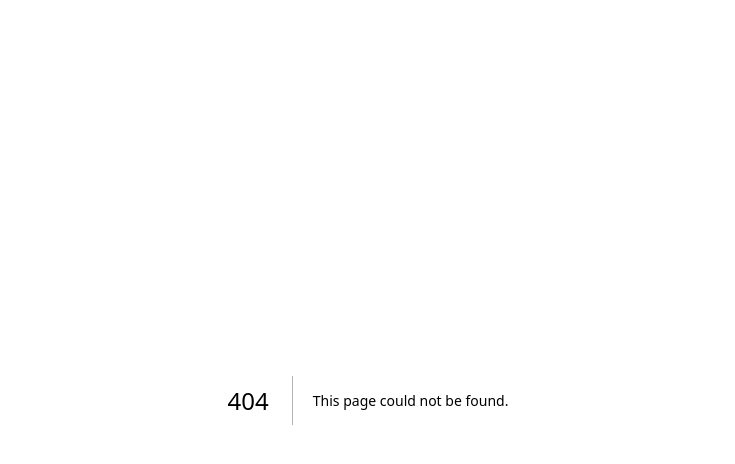
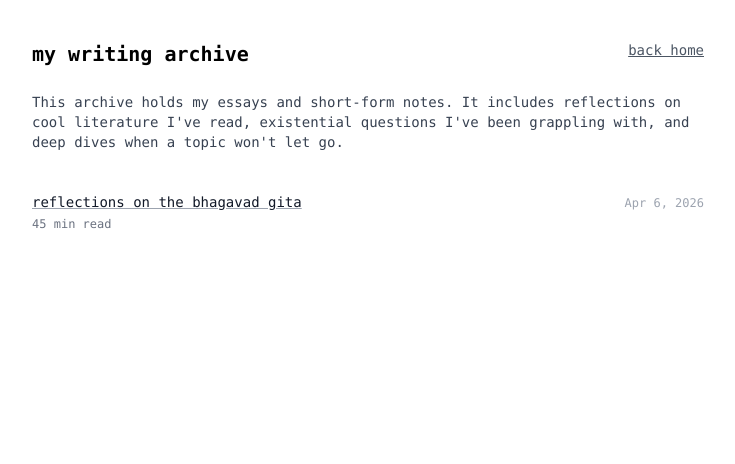
Before and after one commit to jpsingaraju/personal-website, a Next.js app: page /thoughts in a window 1280 px wide. Before the commit this address had no page. Shown: the top 464 px of the page, without its empty margins (272-1007 px from the left). Built offline with nearby package versions, Linux system fonts and the light colour scheme.

Commit message:
minor changes

```diff
--- /dev/null
+++ b/app/art/layout.tsx
@@ -0,0 +1,9 @@
+import type { Metadata } from "next";
+
+export const metadata: Metadata = {
+  title: "Art | Jathin Pranav Singaraju",
+};
+
+export default function ArtLayout({ children }: { children: React.ReactNode }) {
+  return children;
+}
--- a/app/art/page.tsx
+++ b/app/art/page.tsx
@@ -140,8 +140,10 @@ export default function ArtPortfolio() {
   const [hoveredIndex, setHoveredIndex] = useState<number | null>(null);
   const [selectedIndex, setSelectedIndex] = useState<number | null>(null);
   const artworkRefs = useRef<(HTMLDivElement | null)[]>([]);
+  const selectedDetailsRef = useRef<HTMLDivElement | null>(null);
 
   const handleArtworkClick = (index: number) => {
+    setHoveredIndex(null);
     if (window.innerWidth >= 768) {
       setSelectedIndex(index);
     } else {
@@ -151,19 +153,18 @@ export default function ArtPortfolio() {
   };
 
   const handleClose = () => {
-    const previousIndex = selectedIndex;
+    setHoveredIndex(null);
     setSelectedIndex(null);
+  };
 
-    // Scroll to the artwork position after state updates
-    setTimeout(() => {
-      if (previousIndex !== null && artworkRefs.current[previousIndex]) {
-        artworkRefs.current[previousIndex]?.scrollIntoView({
-          behavior: "smooth",
-          block: "center",
+  useEffect(() => {
+    if (selectedIndex !== null) {
+      // When opening an artwork, return to top.
+      requestAnimationFrame(() => {
+        window.scrollTo({ top: 0, behavior: "smooth" });
       });
     }
-    }, 100);
-  };
+  }, [selectedIndex]);
 
   return (
     <div className="min-h-screen bg-white font-mono flex justify-center px-4 sm:px-6">
@@ -172,32 +173,60 @@ export default function ArtPortfolio() {
         <header>
           <div className="py-6">
             <div className="flex justify-between items-start mt-4">
-            <h1 className="text-lg sm:text-xl font-bold">my art portfolio</h1>
+              <h1 className="text-lg sm:text-xl font-bold">
+                {selectedIndex === null
+                  ? "my art portfolio"
+                  : artworks[selectedIndex].title.toLowerCase()}
+              </h1>
+              {selectedIndex === null ? (
                 <Link
                   href="/"
                   className="underline text-gray-600 hover:text-gray-900 transition-colors text-sm"
                 >
                   back home
                 </Link>
+              ) : (
+                <button
+                  type="button"
+                  onClick={handleClose}
+                  className="underline text-gray-600 hover:text-gray-900 transition-colors text-sm"
+                >
+                  back to gallery
+                </button>
+              )}
             </div>
           </div>
         </header>
 
         {/* About Section */}
-      <div>
+        <div ref={selectedDetailsRef} className="scroll-mt-6">
+          {selectedIndex === null ? (
             <div className="space-y-4 text-xs sm:text-sm text-gray-700">
               <p>
-            This portfolio showcases hallmark pieces that represent milestones
-            in my journey as an artist. All pieces originate from my imagination
-            or reference photos I've personally taken. With every new work, I
-            challenge myself by exploring different mediums and techniques,
-            always seeking to expand my skills and knowledge.
+                This portfolio showcases hallmark pieces that represent
+                milestones in my journey as an artist. All pieces originate
+                from my imagination or reference photos I've personally taken.
+                With every new work, I challenge myself by exploring different
+                mediums and techniques, always seeking to expand my skills and
+                knowledge.
               </p>
               <p className="text-xs text-gray-500 italic pt-1">
-            A sincere thank you to Ms. Rosie and Mr. Buscemi for making me the
-            artist I am today!
+                A sincere thank you to Ms. Rosie and Mr. Buscemi for making me
+                the artist I am today!
               </p>
             </div>
+          ) : (
+            <div className="space-y-2 text-xs sm:text-sm text-gray-700">
+              <p className="text-xs text-gray-500">
+                {artworks[selectedIndex].medium} • {artworks[selectedIndex].year}
+              </p>
+              <div className="space-y-1">
+                {artworks[selectedIndex].description.map((desc, i) => (
+                  <p key={i}>{desc}</p>
+                ))}
+              </div>
+            </div>
+          )}
         </div>
 
         {/* Masonry Gallery - Balanced Layout */}
@@ -270,30 +299,6 @@ export default function ArtPortfolio() {
                   className="w-full h-auto"
                 />
               </div>
-
-            {/* Details */}
-            <div className="space-y-2">
-              <div className="flex justify-between items-start">
-                <h2 className="text-lg sm:text-xl font-bold">
-                  {artworks[selectedIndex].title}
-                </h2>
-                <button
-                  onClick={handleClose}
-                  className="text-gray-600 hover:text-gray-900 transition-colors text-sm underline"
-                >
-                  close
-                </button>
-              </div>
-              <p className="text-sm text-gray-600">
-                {artworks[selectedIndex].medium} •{" "}
-                {artworks[selectedIndex].year}
-              </p>
-              <div className="text-xs sm:text-sm text-gray-700 space-y-1">
-                {artworks[selectedIndex].description.map((desc, i) => (
-                  <p key={i}>{desc}</p>
-                ))}
-              </div>
-            </div>
             </div>
           </div>
         )}
--- /dev/null
+++ b/app/projects/layout.tsx
@@ -0,0 +1,13 @@
+import type { Metadata } from "next";
+
+export const metadata: Metadata = {
+  title: "Projects | Jathin Pranav Singaraju",
+};
+
+export default function ProjectsLayout({
+  children,
+}: {
+  children: React.ReactNode;
+}) {
+  return children;
+}
--- a/app/projects/page.tsx
+++ b/app/projects/page.tsx
@@ -192,7 +192,7 @@ export default function BuildLog(): JSX.Element {
 
         <div className="space-y-4 text-xs sm:text-sm text-gray-700">
           <p>
-            This log showcases my journey as a builder. I just love finding
+            This log documents my journey as a builder. I just love finding
             problems, building solutions, and shipping them. I have a huge list
             of ideas in my notes app that I slowly work through. Whether
             it&apos;s a side quest or a hackathon build, it&apos;ll end up here.
--- /dev/null
+++ b/app/thoughts/gita/layout.tsx
@@ -0,0 +1,13 @@
+import type { Metadata } from "next";
+
+export const metadata: Metadata = {
+  title: "Reflections on the Bhagavad Gita | Jathin Pranav Singaraju",
+};
+
+export default function GitaLayout({
+  children,
+}: {
+  children: React.ReactNode;
+}) {
+  return children;
+}
--- a/app/thoughts/gita/page.tsx
+++ b/app/thoughts/gita/page.tsx
@@ -166,10 +166,10 @@ export default function GitaPage() {
                 reflections on the bhagavad gita
               </h1>
               <Link
-                href="/"
+                href="/thoughts"
                 className="underline text-gray-600 hover:text-gray-900 transition-colors text-sm whitespace-nowrap ml-4"
               >
-                back home
+                back to thoughts
               </Link>
             </div>
           </div>
--- /dev/null
+++ b/app/thoughts/layout.tsx
@@ -0,0 +1,13 @@
+import type { Metadata } from "next";
+
+export const metadata: Metadata = {
+  title: "Thoughts | Jathin Pranav Singaraju",
+};
+
+export default function ThoughtsLayout({
+  children,
+}: {
+  children: React.ReactNode;
+}) {
+  return children;
+}
--- /dev/null
+++ b/app/thoughts/page.tsx
@@ -0,0 +1,72 @@
+import Link from "next/link";
+
+const thoughts = [
+  {
+    slug: "gita",
+    title: "reflections on the bhagavad gita",
+    minutes: 45,
+    date: "2026-04-06",
+    displayDate: "Apr 6, 2026",
+  },
+];
+
+export default function ThoughtsIndex(): JSX.Element {
+  return (
+    <div className="min-h-screen bg-white font-mono flex justify-center px-4 sm:px-6">
+      <div className="max-w-2xl w-full">
+        <header>
+          <div className="py-6">
+            <div className="flex justify-between items-start mt-4">
+              <h1 className="text-lg sm:text-xl font-bold">
+                my writing archive
+              </h1>
+              <Link
+                href="/"
+                className="underline text-gray-600 hover:text-gray-900 transition-colors text-sm"
+              >
+                back home
+              </Link>
+            </div>
+          </div>
+        </header>
+
+        <main className="space-y-6 text-xs sm:text-sm text-gray-700">
+          <section className="space-y-2">
+            <p>
+              This archive holds my essays and short-form notes. It includes
+              reflections on cool literature I&apos;ve read, existential
+              questions I&apos;ve been grappling with, and deep dives when a
+              topic won&apos;t let go.
+            </p>
+          </section>
+
+          <section className="pt-4 pb-12">
+            <div className="space-y-3">
+              {thoughts.map((post) => (
+                <article
+                  key={post.slug}
+                  className="flex items-baseline gap-3 sm:gap-4"
+                >
+                  <div className="flex-1 min-w-0 space-y-1">
+                    <Link
+                      href={`/thoughts/${post.slug}`}
+                      className="underline decoration-gray-400 hover:decoration-gray-700 text-gray-900 transition-colors"
+                    >
+                      {post.title}
+                    </Link>
+                    <p className="text-[0.7rem] sm:text-xs text-gray-500">
+                      {post.minutes} min read
+                    </p>
+                  </div>
+                  <div className="shrink-0 text-[0.7rem] sm:text-xs text-gray-400 text-right">
+                    {post.displayDate}
+                  </div>
+                </article>
+              ))}
+            </div>
+          </section>
+        </main>
+      </div>
+    </div>
+  );
+}
```
Lines whose indentation alone changed are shown as unchanged.
